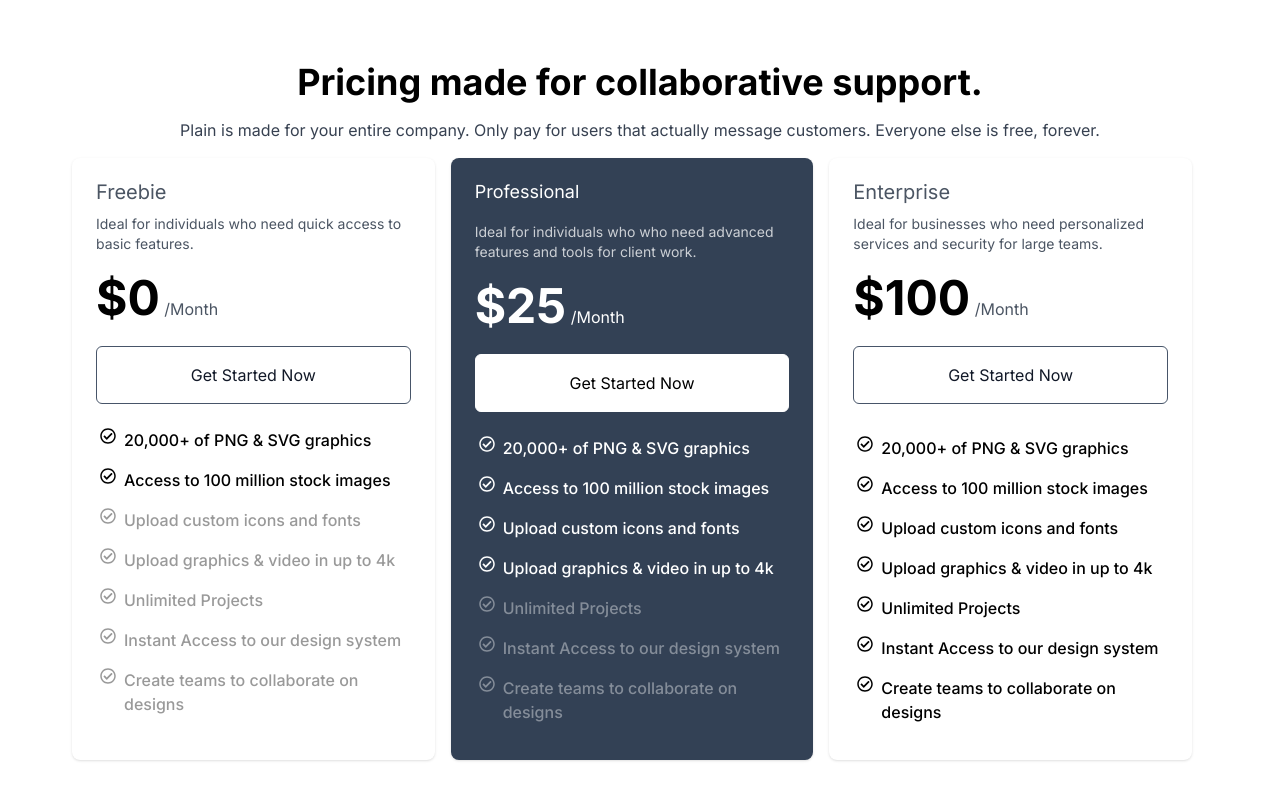
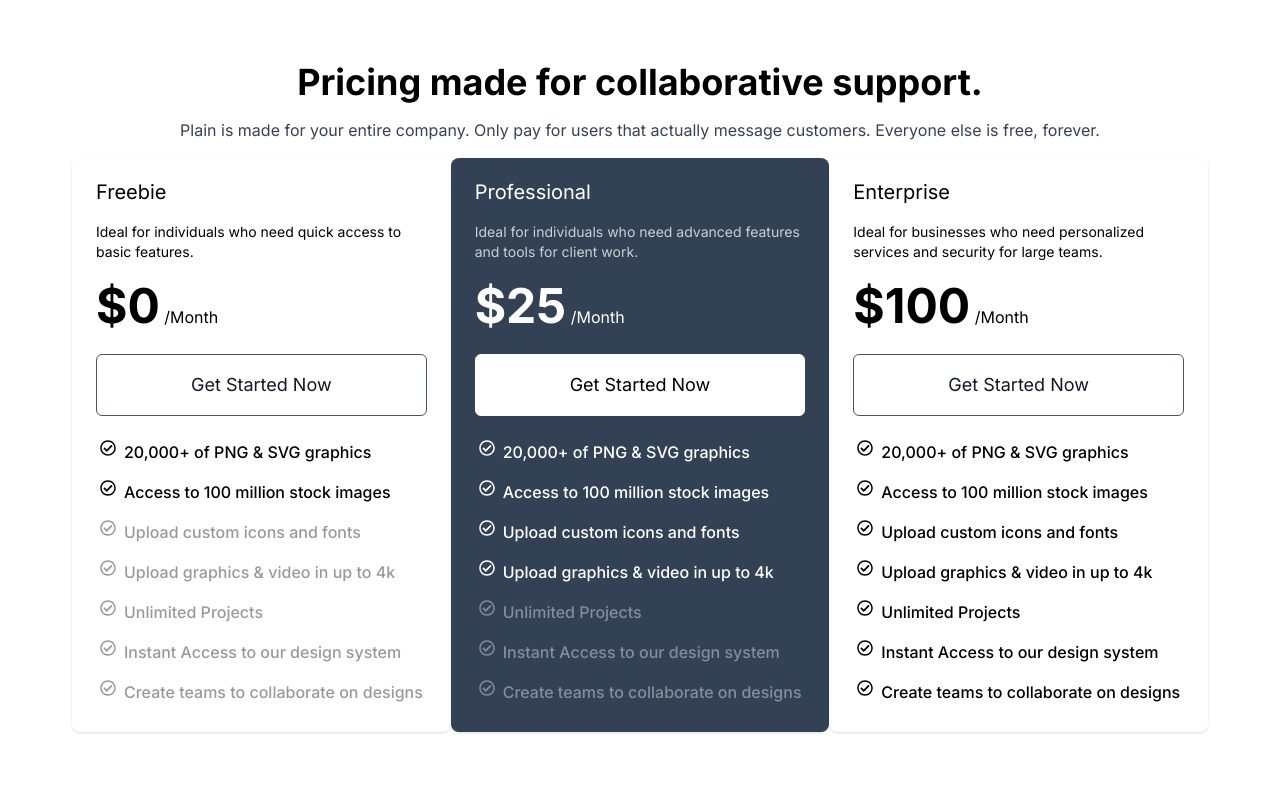
Before and after one commit to crocmons/stripe-flashcards, a Next.js app: page / in a window 1280 px wide. Shown: the part 2345-3145 px from the top of the page. Built offline with nearby package versions, Linux system fonts and the light colour scheme.

Commit message:
added analytics and updated pricing page

```diff
--- a/app/layout.js
+++ b/app/layout.js
@@ -2,6 +2,7 @@
 import './globals.css'
 import Navbar from '@/components/Navbar'
 import Footer from '@/components/Footer'
+import { GoogleAnalytics } from '@next/third-parties/google'
 
 const inter = Inter({ subsets: ['latin'] })
 
@@ -21,6 +22,7 @@
         {children}
         <Footer />
         </body>
+        <GoogleAnalytics gaId='G-EPE5H2NTDE' />
     </html>
   )
 }
--- a/app/page.js
+++ b/app/page.js
@@ -4,6 +4,7 @@
 import ProjectSlider from '@/components/ProjectSlider'
 import Testimonial from '@/components/Testimonial'
 import Works from '@/components/Works'
+import { GoogleAnalytics } from '@next/third-parties/google'
 
 export default function Home() {
   return (
@@ -33,6 +34,7 @@
 
     <FAQ />
    </section>
+   <GoogleAnalytics gaId='G-EPE5H2NTDE' />
    </main>
   )
 }
--- a/components/Pricing.jsx
+++ b/components/Pricing.jsx
@@ -1,133 +1,93 @@
-import React from 'react'
+"use client"
+import { sendGAEvent } from '@next/third-parties/google';
+import React from 'react';
 import { FaRegCheckCircle } from "react-icons/fa";
 
+const FeatureItem = ({ feature, isAvailable }) => (
+  <p className={`py-2 flex ${!isAvailable ? 'opacity-40' : ''}`}>
+    <span className="mr-2 ml-1">
+      <FaRegCheckCircle />
+    </span>
+    {feature}
+  </p>
+);
+
+const PricingCard = ({ title, price, description, features, isHighlighted }) => (
+  <div className={`w-full md:w-1/3 rounded-lg shadow hover:shadow-xl transition duration-100 ease-in-out p-6 mb-10 md:mb-0 text-start py-5 ${isHighlighted ? 'bg-slate-700 text-white' : 'bg-white text-black'}`}>
+    <h3 className={`${isHighlighted ? 'text-white' : 'text-black'} text-xl`}>{title}</h3>
+    <p className={`text-sm mt-2 py-2 ${isHighlighted ? 'opacity-75' : ''}`}>{description}</p>
+    <p className={`mt-1 py-2`}><span className="font-bold text-5xl">{price}</span> /Month</p>
+    <button onClick={()=>sendGAEvent('event')} className={`w-full border rounded-md hover:bg-black hover:text-white hover:shadow-xl transition duration-150 ease-in-out py-4 mt-4 ${isHighlighted ? 'bg-white text-black border-white text-lg' : 'text-gray-900 border-slate-600 text-lg'}`}>Get Started Now</button>
+    <div className={`text-base font-medium cursor-pointer mt-4`}>
+      {features.map((feature, index) => (
+        <FeatureItem key={index} feature={feature.name} isAvailable={feature.isAvailable} />
+      ))}
+    </div>
+  </div>
+);
+
 const Pricing = () => {
+  const pricingPlans = [
+    {
+      title: 'Freebie',
+      price: '$0',
+      description: 'Ideal for individuals who need quick access to basic features.',
+      features: [
+        { name: '20,000+ of PNG & SVG graphics', isAvailable: true },
+        { name: 'Access to 100 million stock images', isAvailable: true },
+        { name: 'Upload custom icons and fonts', isAvailable: false },
+        { name: 'Upload graphics & video in up to 4k', isAvailable: false },
+        { name: 'Unlimited Projects', isAvailable: false },
+        { name: 'Instant Access to our design system', isAvailable: false },
+        { name: 'Create teams to collaborate on designs', isAvailable: false },
+      ],
+      isHighlighted: false,
+    },
+    {
+      title: 'Professional',
+      price: '$25',
+      description: 'Ideal for individuals who need advanced features and tools for client work.',
+      features: [
+        { name: '20,000+ of PNG & SVG graphics', isAvailable: true },
+        { name: 'Access to 100 million stock images', isAvailable: true },
+        { name: 'Upload custom icons and fonts', isAvailable: true },
+        { name: 'Upload graphics & video in up to 4k', isAvailable: true },
+        { name: 'Unlimited Projects', isAvailable: false },
+        { name: 'Instant Access to our design system', isAvailable: false },
+        { name: 'Create teams to collaborate on designs', isAvailable: false },
+      ],
+      isHighlighted: true,
+    },
+    {
+      title: 'Enterprise',
+      price: '$100',
+      description: 'Ideal for businesses who need personalized services and security for large teams.',
+      features: [
+        { name: '20,000+ of PNG & SVG graphics', isAvailable: true },
+        { name: 'Access to 100 million stock images', isAvailable: true },
+        { name: 'Upload custom icons and fonts', isAvailable: true },
+        { name: 'Upload graphics & video in up to 4k', isAvailable: true },
+        { name: 'Unlimited Projects', isAvailable: true },
+        { name: 'Instant Access to our design system', isAvailable: true },
+        { name: 'Create teams to collaborate on designs', isAvailable: true },
+      ],
+      isHighlighted: false,
+    },
+  ];
+
   return (
     <div className='flex flex-col mx-auto justify-center text-center items-center my-2 py-2 md:my-20 md:py-8'>
-        <h1 className='font-bold text-2xl md:text-4xl text-black py-2'>
+      <h1 className='font-bold text-2xl md:text-4xl text-black py-2'>
         Pricing made for collaborative support.
-        </h1>
-        <p className='text-base text-gray-700 py-2'>Plain is made for your entire company. Only pay for users that actually message customers. Everyone else is free, forever.</p>
-
-
-    <div className="flex flex-col md:flex-row px-2 md:px-0 py-2">
-        <div className="w-full md:w-1/3 bg-white rounded-lg shadow hover:shadow-xl transition duration-100 ease-in-out p-6 md:mr-4 mb-10 md:mb-0 text-start justify-start items-start py-5">
-            <h3 className="text-gray-600 text-xl text-start justify-start">Freebie</h3>
-            <p className="text-sm text-gray-600 py-2 text-start justify-start">Ideal for individuals who need quick access to basic features.</p>
-            <p className="text-gray-600 mt-1 py-2"><span className="font-bold text-black text-5xl">$0</span> /Month</p>
-            <button class="w-full text-gray-900 border border-slate-600 rounded-md hover:bg-black hover:text-white hover:shadow-xl transition duration-150 ease-in-out py-4 mt-4">Get Started Now</button>
-            <div className="text-base font-medium cursor-pointer text-black mt-4">
-                <p className="py-2 flex">
-                <span className="mr-2 ml-1">
-                <FaRegCheckCircle />
-                </span>
-                20,000+ of PNG & SVG graphics</p>
-                <p className="py-2 flex">
-                <span className="mr-2 ml-1">
-                <FaRegCheckCircle />
-                </span>  Access to 100 million stock images</p>
-                <p className="py-2 flex opacity-40">
-                <span className="mr-2 ml-1">
-                <FaRegCheckCircle />
-                </span> Upload custom icons and fonts</p>
-                <p className="py-2 flex opacity-40">
-                <span className="mr-2 ml-1">
-                <FaRegCheckCircle />
-                </span> Upload graphics & video in up to 4k</p>
-                <p className="py-2 flex opacity-40">
-                <span className="mr-2 ml-1">
-                <FaRegCheckCircle />
-                </span> Unlimited Projects</p>
-                <p className="py-2 flex opacity-40">
-                <span className="mr-2 ml-1">
-                <FaRegCheckCircle />
-                </span> Instant Access to our design system</p>
-                <p className="py-2 flex opacity-40">
-                <span className="mr-2 ml-1">
-                <FaRegCheckCircle />
-                </span> Create teams to collaborate on designs</p>
-            </div>
-
-        </div>
-        <div class="w-full md:w-1/3 text-white bg-slate-700 rounded-lg shadow hover:shadow-xl transition duration-100 ease-in-out p-6 md:mr-4 mb-10 md:mb-0 text-start justify-start items-start py-5">
-            <h3 class="text-lg">Professional</h3>
-            <p class="text-sm opacity-75 mt-2 py-2 text-start justify-start">Ideal for individuals who who need advanced features and tools for client work.</p>
-            <p class="mt-1 py-2"><span class="font-bold text-white text-5xl">$25</span> /Month</p>
-            <button class="w-full text-black bg-white border border-white rounded-md hover:bg-black hover:text-white hover:shadow-xl transition duration-150 ease-in-out py-4 mt-4">Get Started Now</button>
-            <div className="text-base font-medium cursor-pointer text-white mt-4">
-                <p className="py-2 flex">
-                <span className="mr-2 ml-1">
-                <FaRegCheckCircle />
-                </span>
-                20,000+ of PNG & SVG graphics</p>
-                <p className="py-2 flex">
-                <span className="mr-2 ml-1">
-                <FaRegCheckCircle />
-                </span>  Access to 100 million stock images</p>
-                <p className="py-2 flex ">
-                <span className="mr-2 ml-1">
-                <FaRegCheckCircle />
-                </span> Upload custom icons and fonts</p>
-                <p className="py-2 flex ">
-                <span className="mr-2 ml-1">
-                <FaRegCheckCircle />
-                </span> Upload graphics & video in up to 4k</p>
-                <p className="py-2 flex opacity-40">
-                <span className="mr-2 ml-1">
-                <FaRegCheckCircle />
-                </span> Unlimited Projects</p>
-                <p className="py-2 flex opacity-40">
-                <span className="mr-2 ml-1">
-                <FaRegCheckCircle />
-                </span> Instant Access to our design system</p>
-                <p className="py-2 flex opacity-40">
-                <span className="mr-2 ml-1">
-                <FaRegCheckCircle />
-                </span> Create teams to collaborate on designs</p>
-            </div>
-
-        </div>
-        <div className="w-full md:w-1/3 bg-white rounded-lg shadow hover:shadow-xl transition duration-100 ease-in-out p-6 md:mr-4 mb-10 md:mb-0 text-start justify-start items-start py-5">
-            <h3 className="text-gray-600 text-xl text-start justify-start">Enterprise</h3>
-            <p className="text-sm text-gray-600 py-2 text-start justify-start">Ideal for businesses who need personalized services and security for large teams. </p>
-            <p className="text-gray-600 mt-1 py-2"><span className="font-bold text-black text-5xl">$100</span> /Month</p>
-            <button class="w-full text-gray-900 border border-slate-600 rounded-md hover:bg-black hover:text-white hover:shadow-xl transition duration-150 ease-in-out py-4 mt-4">Get Started Now</button>
-            <div className="text-base font-medium cursor-pointer text-black mt-4 py-2">
-                <p className="py-2 flex">
-                <span className="mr-2 ml-1">
-                <FaRegCheckCircle />
-                </span>
-                20,000+ of PNG & SVG graphics</p>
-                <p className="py-2 flex">
-                <span className="mr-2 ml-1">
-                <FaRegCheckCircle />
-                </span>  Access to 100 million stock images</p>
-                <p className="py-2 flex ">
-                <span className="mr-2 ml-1">
-                <FaRegCheckCircle />
-                </span> Upload custom icons and fonts</p>
-                <p className="py-2 flex ">
-                <span className="mr-2 ml-1">
-                <FaRegCheckCircle />
-                </span> Upload graphics & video in up to 4k</p>
-                <p className="py-2 flex ">
-                <span className="mr-2 ml-1">
-                <FaRegCheckCircle />
-                </span> Unlimited Projects</p>
-                <p className="py-2 flex ">
-                <span className="mr-2 ml-1">
-                <FaRegCheckCircle />
-                </span> Instant Access to our design system</p>
-                <p className="py-2 flex ">
-                <span className="mr-2 ml-1">
-                <FaRegCheckCircle />
-                </span> Create teams to collaborate on designs</p>
-            </div>
-
-        </div>
+      </h1>
+      <p className='text-base text-gray-700 py-2'>Plain is made for your entire company. Only pay for users that actually message customers. Everyone else is free, forever.</p>
+      <div className="flex flex-col md:flex-row px-2 md:px-0 py-2">
+        {pricingPlans.map((plan, index) => (
+          <PricingCard key={index} {...plan} />
+        ))}
+      </div>
     </div>
-    </div>
-  )
+  );
 }
 
-export default Pricing
+export default Pricing;
--- a/package.json
+++ b/package.json
@@ -9,6 +9,7 @@
     "lint": "next lint"
   },
   "dependencies": {
+    "@next/third-parties": "^14.2.5",
     "next": "^14.2.5",
     "react": "^18",
     "react-dom": "^18",
```
Also changed, not shown: 1 other file (tests, documents, lock files or other folders).
